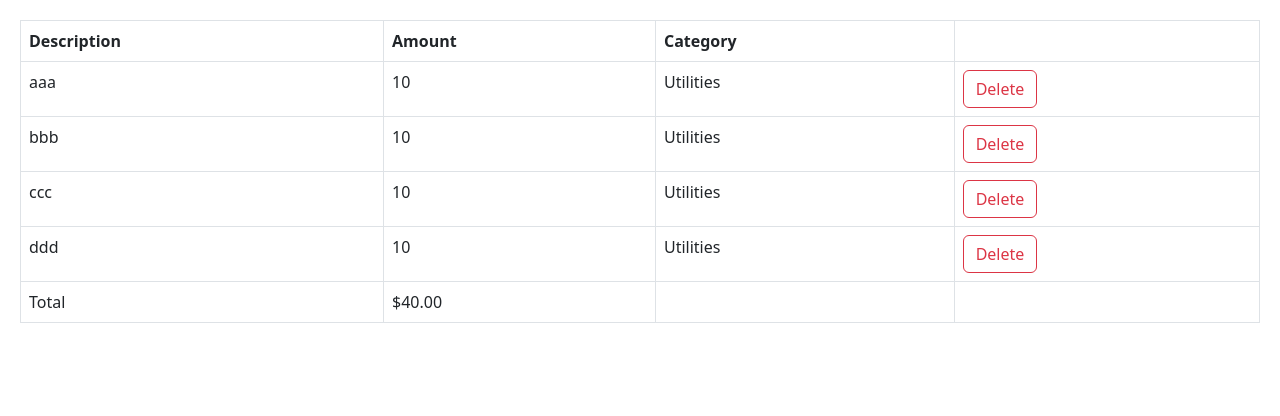
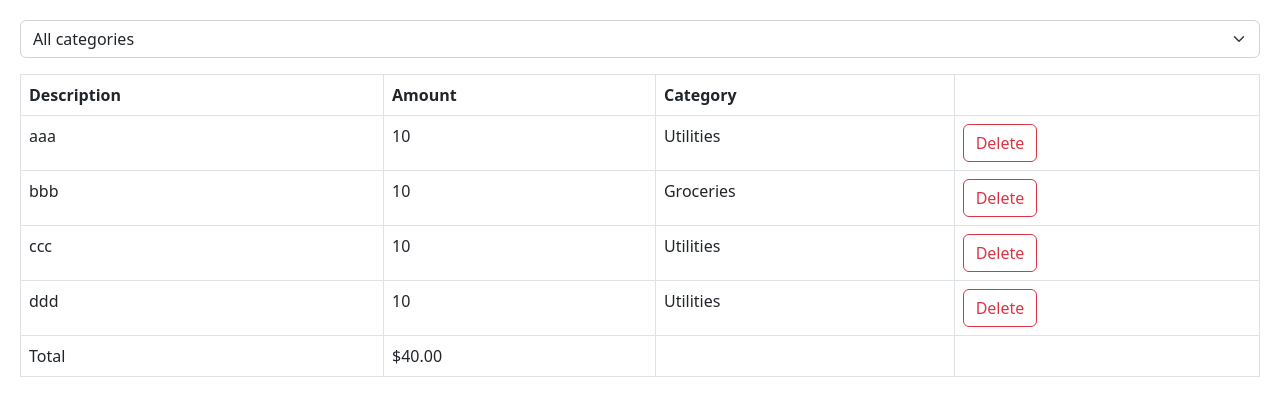
Before and after one commit to hassanidris/react-training-forms, a React (Vite) app: page / in a window 1280 px wide. Shown: the top 416 px of the page. Built offline with nearby package versions, Linux system fonts and the light colour scheme.

Commit message:
initial commit

```diff
--- a/src/App.tsx
+++ b/src/App.tsx
@@ -1,18 +1,29 @@
 import { useState } from "react";
 import ExpenseList from "./expense-tracker/components/ExpenseList";
+import ExpenseFilter from "./expense-tracker/components/ExpenseFilter";
 
 function App() {
+  const [selectedCategory, setSelectedCategory] = useState("");
   const [expenses, setExpenses] = useState([
     { id: 1, description: "aaa", amount: 10, category: "Utilities" },
-    { id: 2, description: "bbb", amount: 10, category: "Utilities" },
+    { id: 2, description: "bbb", amount: 10, category: "Groceries" },
     { id: 3, description: "ccc", amount: 10, category: "Utilities" },
     { id: 4, description: "ddd", amount: 10, category: "Utilities" },
   ]);
 
+  const visibleExpenses = selectedCategory
+    ? expenses.filter((e) => e.category === selectedCategory)
+    : expenses;
+
   return (
     <>
+      <div className="mb-3">
+        <ExpenseFilter
+          onSelectCategory={(category) => setSelectedCategory(category)}
+        />
+      </div>
       <ExpenseList
-        expenses={expenses}
+        expenses={visibleExpenses}
         onDelete={(id) => setExpenses(expenses.filter((e) => e.id !== id))}
       />
     </>
--- /dev/null
+++ b/src/expense-tracker/components/ExpenseFilter.tsx
@@ -0,0 +1,18 @@
+interface Props {
+  onSelectCategory: (category: string) => void;
+}
+const ExpenseFilter = ({ onSelectCategory }: Props) => {
+  return (
+    <select
+      className="form-select"
+      onChange={(event) => onSelectCategory(event.target.value)}
+    >
+      <option value="">All categories</option>
+      <option value="Groceries">Groceries</option>
+      <option value="Utilities">Utilities</option>
+      <option value="Entertainment">Entertainment</option>
+    </select>
+  );
+};
+
+export default ExpenseFilter;
```
